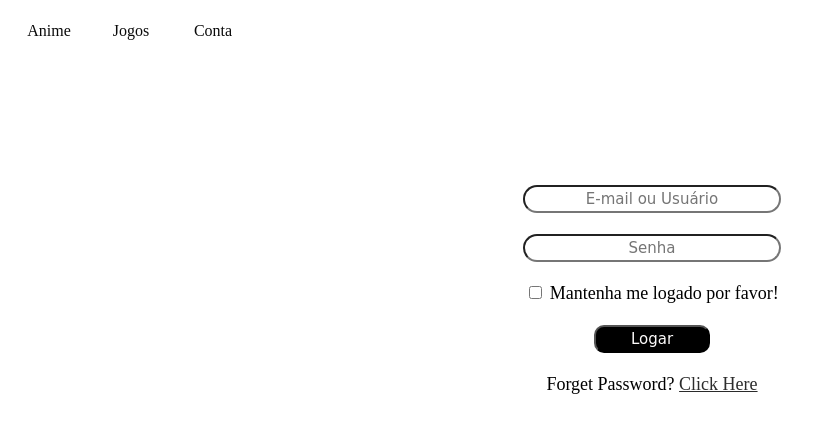
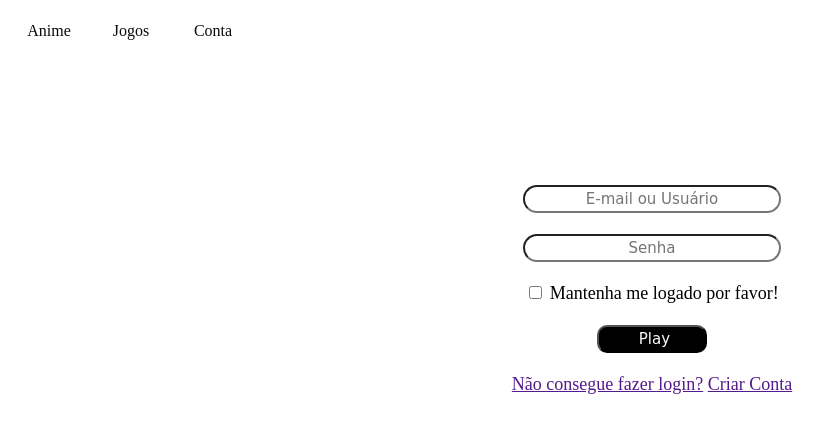
Before and after one commit to Joao848846/Animes-e-Jogos, a plain HTML site: page pages/login.html in a window 1280 px wide. Shown: the whole page, without its empty margins (0-825 px from the left). Drawn offline with Linux system fonts and the light colour scheme.

Commit message:
refatoração da tela de login

```diff
--- a/pages/login.html
+++ b/pages/login.html
@@ -4,7 +4,8 @@
     <meta charset="UTF-8">
     <meta name="viewport" content="width=device-width, initial-scale=1.0">
     <link rel="stylesheet" href="css/style.css">
-    <title>Login</title>
+    <link rel="shortcut icon" href="img/favicon.png" type="image/x-icon">
+    <title>Fazer login</title>
 
 </head>
 <body>
@@ -34,13 +35,17 @@
 
         <div id="enviar" > <br>
 
-            <input type="submit" value="Logar"><br><br>
+            <input type="submit" value=" Play"><br><br>
 
         </div>
 
-        <div class="click">
-            Forget Password? <a href="">Click Here</a>
-        </div>
+
+        <span class="create">
+
+           <a href="">Não consegue fazer login?</a>
+           <a href="">Criar Conta</a>
+
+        </span>
     </div>
 </body>
 </html>
```
